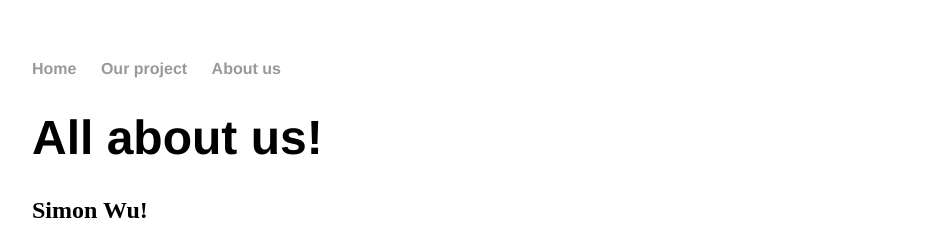
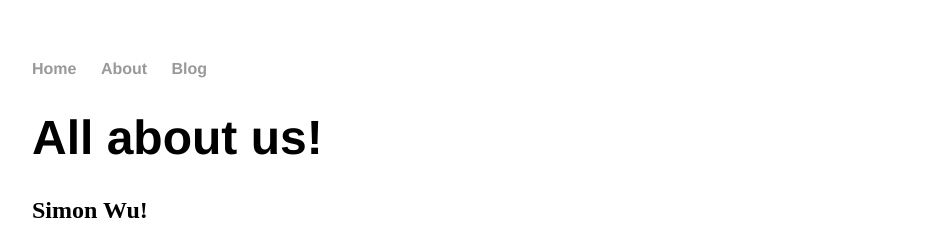
Before and after one commit to shangmingwu/noisya55616.github.io-archive, a Jekyll site: the page built from pages/about.html, in a window 1280 px wide. Shown: the top 252 px of the page, without its empty margins (160-1107 px from the left). Built offline with Jekyll 4.4.1, drawn with Linux system fonts in a browser that asks for light colours.

Commit message:
Update about.html

```diff
--- a/pages/about.html
+++ b/pages/about.html
@@ -1,34 +1,13 @@
-<html>
-	<head>
-		<title>Me 'n the boys</title>
-		<!-- link to main stylesheet -->
-		<link rel="stylesheet" type="text/css" href="/css/main.css">
-	</head>
-	<body>
-		<nav>
-    		<ul>
-        		<li><a href="/">Home</a></li>
-	        	<li><a href="/pages/project.html">Our project</a></li>
-			<li><a href="/pages/about.html">About us</a></li>
-        		<!--  <li><a href="/blog">Blog</a></li> make the reference to the blog page list-->
-    		</ul>
-		</nav>
-		<div class="container">
-    		<div class="blurb">
-        		<h1>All about us!</h1>
-				<h2>Simon Wu!</h2>
+---
+layout: default
+title: About us
+---
+<div class="blurb">
+        <h1>All about us!</h1>
+	<h2>Simon Wu!</h2>
         <p>I'm the coolest and greatest student at <b>The Woodlands Secondary School</b> and the creator/maintainer of this site, so give me your money.</p>
         <h2>Marcus Chong</h2>
         <p>Sleepy asian boy. He is the coolest, and deserves a new computer. god bless that child.</p>
         <h2>Damon</h2>
         <p>Some guy who sat next to me, so he is now part of our project. I don't really know too much about him, to be quite honest. He seems kind of chill, I hope he is smart.</p>
-    		</div><!-- /.blurb -->
-		</div><!-- /.container -->
-		<footer>
-    		<ul>
-        		<li><a href="mailto:noisya55616@gmail.com">email</a></li>
-        		<li><a href="https://github.com/noisya55616">github.com/noisya55616</a></li>
-			</ul>
-		</footer>
-	</body>
-</html>
+</div><!-- /.blurb -->
```
